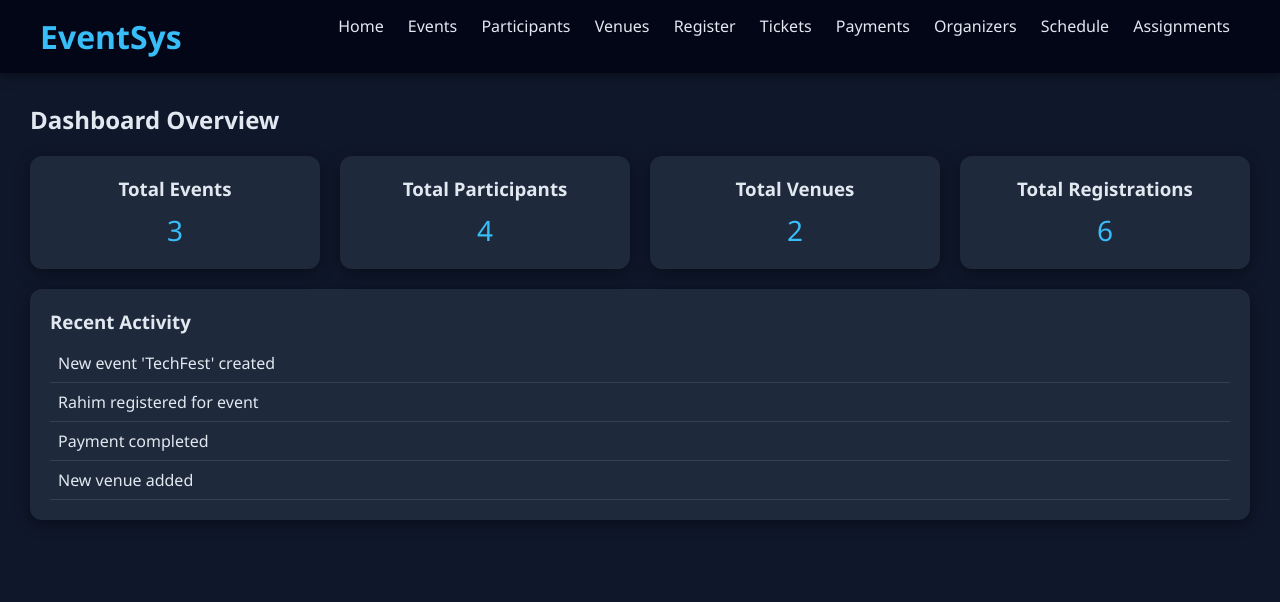
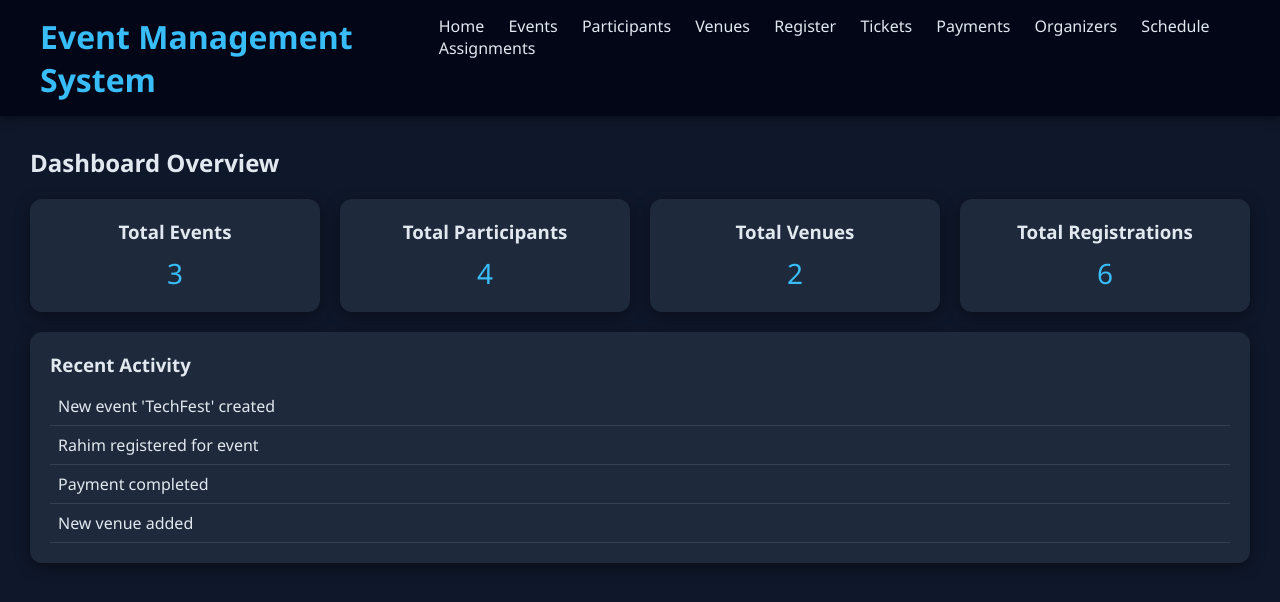
Before and after one commit to hulkseeb/Database-Project, a plain HTML site: page index.html in a window 1280 px wide. Drawn offline with Linux system fonts and the light colour scheme; files whose address does not match are found by name.

Commit message:
Update index.html

```diff
--- a/index.html
+++ b/index.html
@@ -8,7 +8,7 @@
 <body>
 
 <div class="navbar">
-    <h1>EventSys</h1>
+    <h1>Event Management System</h1>
     <div class="nav-links">
         <a href="index.html">Home</a>
         <a href="events.html">Events</a>
```
